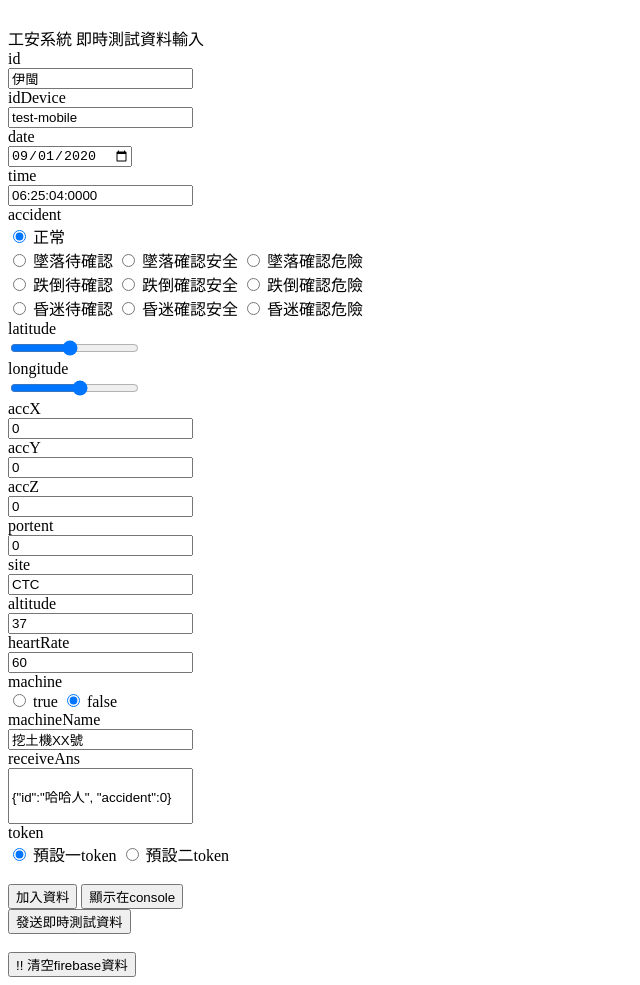
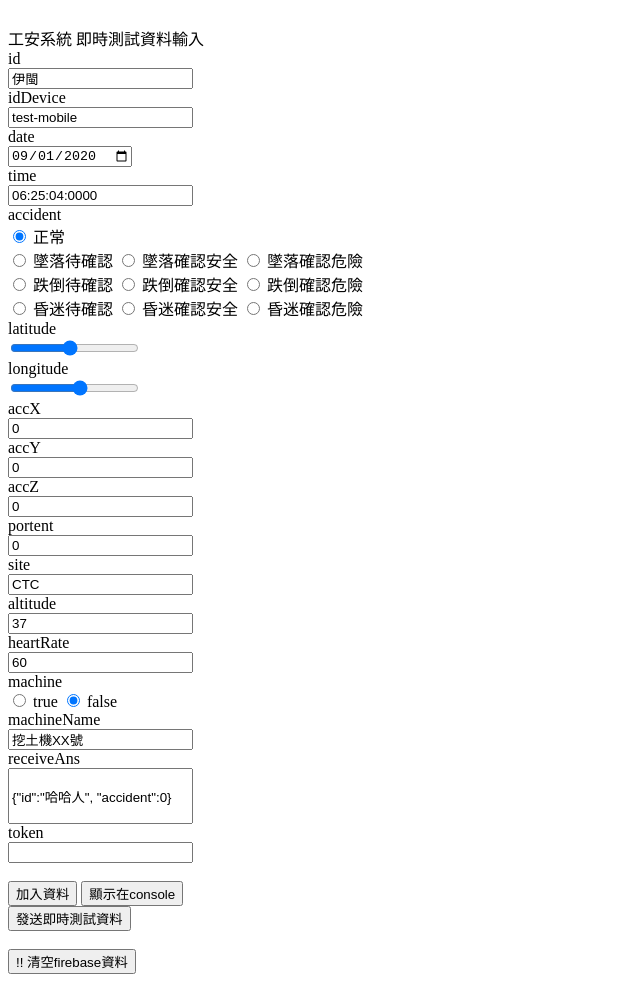
Before and after one commit to derinman/SmartBuilding-Faker, a plain HTML site: page firebaseRealtimeData.html in a window 1280 px wide. Shown: the whole page, without its empty margins (0-640 px from the left). Drawn offline with Linux system fonts and the light colour scheme.

Commit message:
add some

```diff
--- a/firebaseRealtimeData.html
+++ b/firebaseRealtimeData.html
@@ -91,12 +91,9 @@
       <label for="receiveAns">receiveAns</label><br>
       <input style=" height:50px;" rows="1" cols="40"  name="receiveAns" value='{"id":"哈哈人", "accident":0}'><br>
       <label for="token">token</label><br>
-      <input type="radio" id="token" name="token" value="eSZZYhFCLTg:APA91bEMNRXXBYY-n6bFQu9DHJCzcEVKoRwQyjSpxw2opk6HuSD7OXN74qtY_cRDsj4B2CpDqbEsxLxjzD44C-Y59LU90XDwBSI0OjXqeSMm7OYhBQ3Z7dFP2TNaMQTRHyiYwui4_WWb" checked>
-      <label for="token">預設一token</label>
-      <input type="radio" id="token" name="token" value="c1TjSTVexFQ:APA91bGZcJA2A29XIBRCDlOjrgVRr82RR4VeupCWc1p4t4RIDV0ACfdw3OeZtfqPrPosYJ7q2stwC-PAuslVguPreblAQDRyCfWIghVvjuDL_U_GaIjjjut9Q9eVMkTEmhibkkeleLOd" >
-      <label for="token">預設二token</label><br><br>
+      <input id="token" name="token"></input><br><br>
+      <input type="submit" value="加入資料">
 
-      <input type="submit" value="加入資料">
       <input type="button" value="顯示在console" onclick="console.log(testData)">
 
     </form>
```
